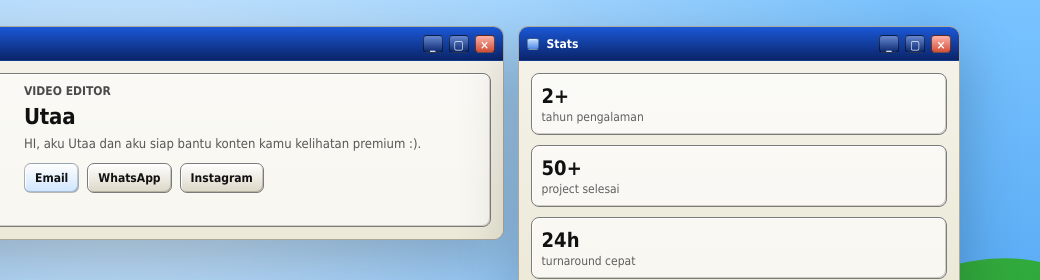
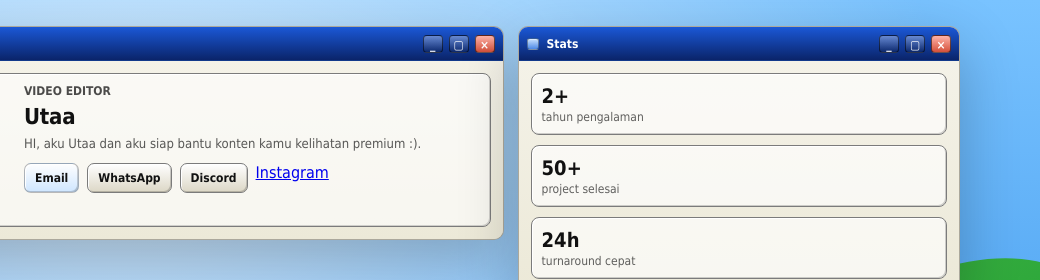
Before and after one commit to UT4A/porto, a plain HTML site: page index.html in a window 1280 px wide. Shown: the top 280 px of the page, 240-1280 px from the left. Drawn offline with Linux system fonts and the light colour scheme.

Commit message:
Update index.html

```diff
--- a/index.html
+++ b/index.html
@@ -62,6 +62,13 @@
                   >
                   <a
                     class="btn"
+                       id="btn-discord"
+                    href="#"
+                    target="_blank"
+                    rel="noreferrer"
+                    >Discord</a
+                  >
+                  <a
                     id="btn-instagram"
                     href="#"
                     target="_blank"
```
